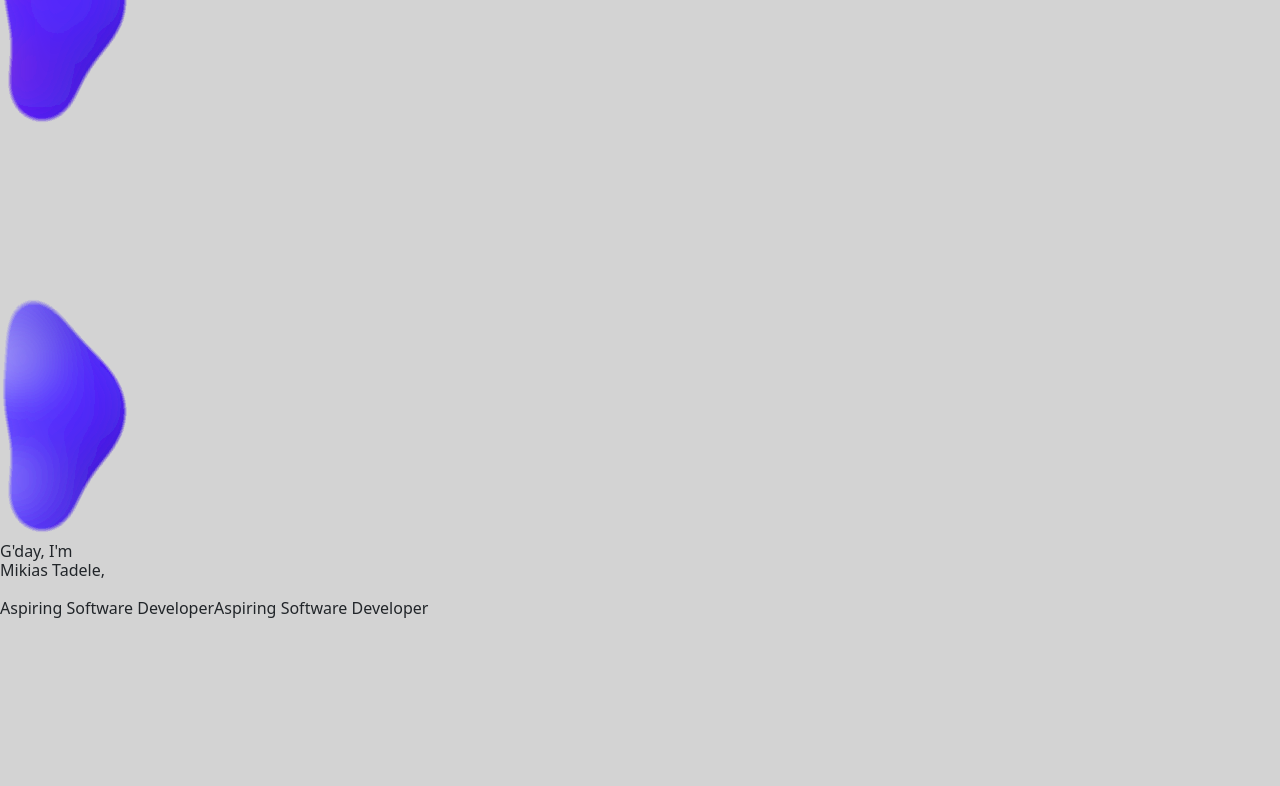
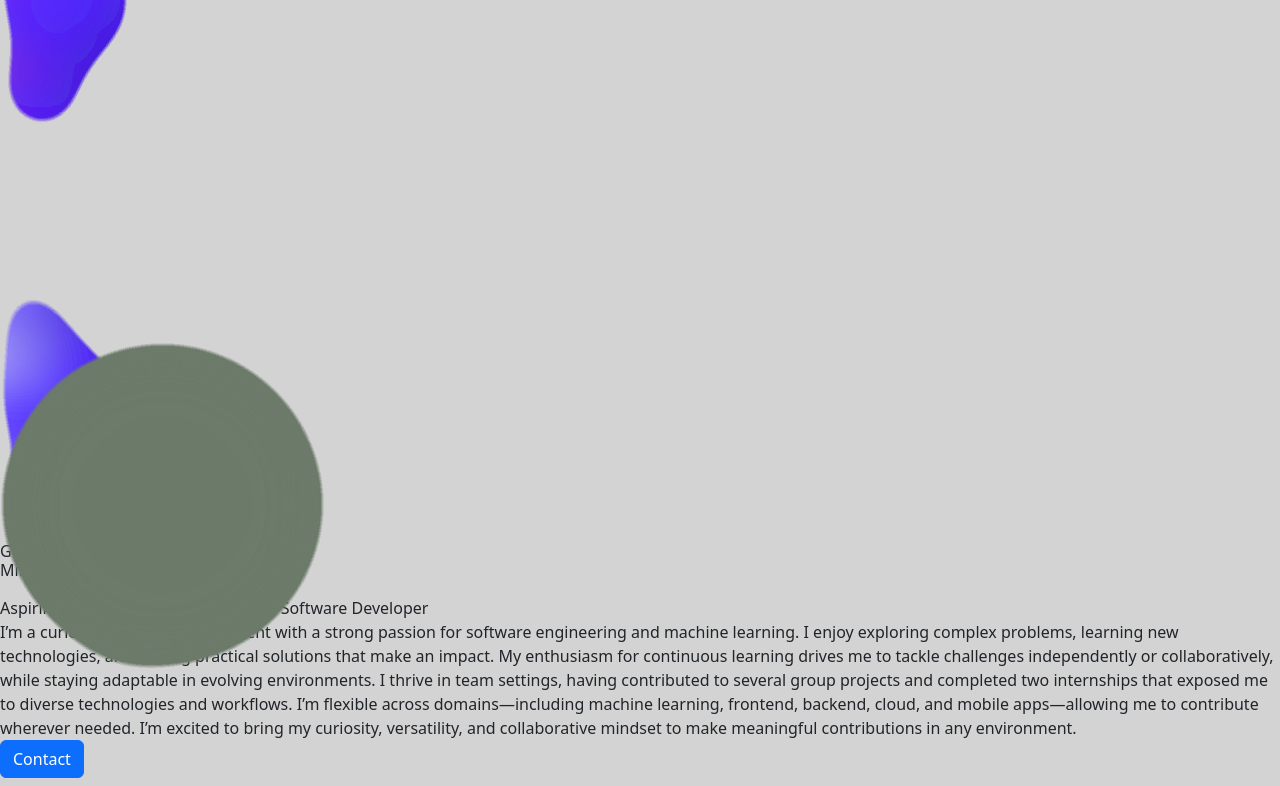
Before and after one commit to Mikias7/personal_portfolio, a React (Vite) app in the folder portfolio/: page /test_page in a window 1280 px wide. Shown: the part 320-1106 px from the top of the page. Built offline with nearby package versions, Linux system fonts and the light colour scheme.

Commit message:
Added blobCursor to Home page section

```diff
--- a/portfolio/src/pages/AboutMe.jsx
+++ b/portfolio/src/pages/AboutMe.jsx
@@ -36,6 +36,8 @@ function AboutME(){
                     continuously, and create meaningful results, bringing curiosity, creativity,
                     and versatility to every endeavor I undertake.
                 </p>
+                <br/>
+                {/* <p>Over the time, I have acquired skills in many technologies some of them are:</p> */}
             </div>
 
         </div>
--- a/portfolio/src/pages/Home.jsx
+++ b/portfolio/src/pages/Home.jsx
@@ -42,24 +42,6 @@ function Home(){
             </div>
 
             <div>
-                <BlobCursor
-                    blobType="circle"
-                    fillColor="#5227FF"
-                    trailCount={3}
-                    sizes={[60, 125, 75]}
-                    innerSizes={[20, 35, 25]}
-                    innerColor="rgba(255,255,255,0.8)"
-                    opacities={[0.6, 0.6, 0.6]}
-                    shadowColor="rgba(0,0,0,0.75)"
-                    shadowBlur={5}
-                    shadowOffsetX={10}
-                    shadowOffsetY={10}
-                    filterStdDeviation={30}
-                    useFilter={true}
-                    fastDuration={0.1}
-                    slowDuration={0.5}
-                    zIndex={100}
-            />
                 <p className="text-l justify-center p-8 text-justify">
                     I’m a curious and motivated student with a strong passion for
                     software engineering and machine learning. I enjoy exploring
--- a/portfolio/src/pages/TestPage.jsx
+++ b/portfolio/src/pages/TestPage.jsx
@@ -39,11 +39,42 @@ function Test() {
     />
       <section  className="pt-40" data-aos="fade-up" style={{ height: "100vh", background: "lightgrey" }}>
         <Home />
+        <div
+          style={{
+            position: "fixed",
+            top: 0,
+            left: 0,
+            width: "100%",
+            height: "100%",
+            zIndex: 9999,
+            background: "transparent",
+          }}
+        >
+          <BlobCursor
+            blobType="circle"
+            fillColor="#6d7a6c"
+            trailCount={5}
+            sizes={[60, 325, 175]}
+            innerSizes={[20, 35, 25]}
+            innerColor="rgba(177, 174, 174, 0.01)"
+            opacities={[0.1, 0.6, 0.1]}
+            shadowColor="rgba(0, 0, 0, 0)"
+            shadowBlur={5}
+            shadowOffsetX={10}
+            shadowOffsetY={10}
+            filterStdDeviation={30}
+            useFilter={true}
+            fastDuration={2}
+            slowDuration={2.5}
+            zIndex={100}
+          />
+        </div>
+
       </section>
       <section data-aos="fade-up" style={{ height: "100vh", background: "lightgrey" }}>
         <AboutME />
       </section>
-      <section data-aos="fade-up" style={{ height: "100vh", background: "lightgrey" }}>
+      <section data-aos="fade-up" style={{ height: "130vh", background: "lightgrey" }}>
         <Projects />
       </section>
       <section data-aos="fade-up" style={{ height: "50vh", background: "darkgrey" }}>
```
